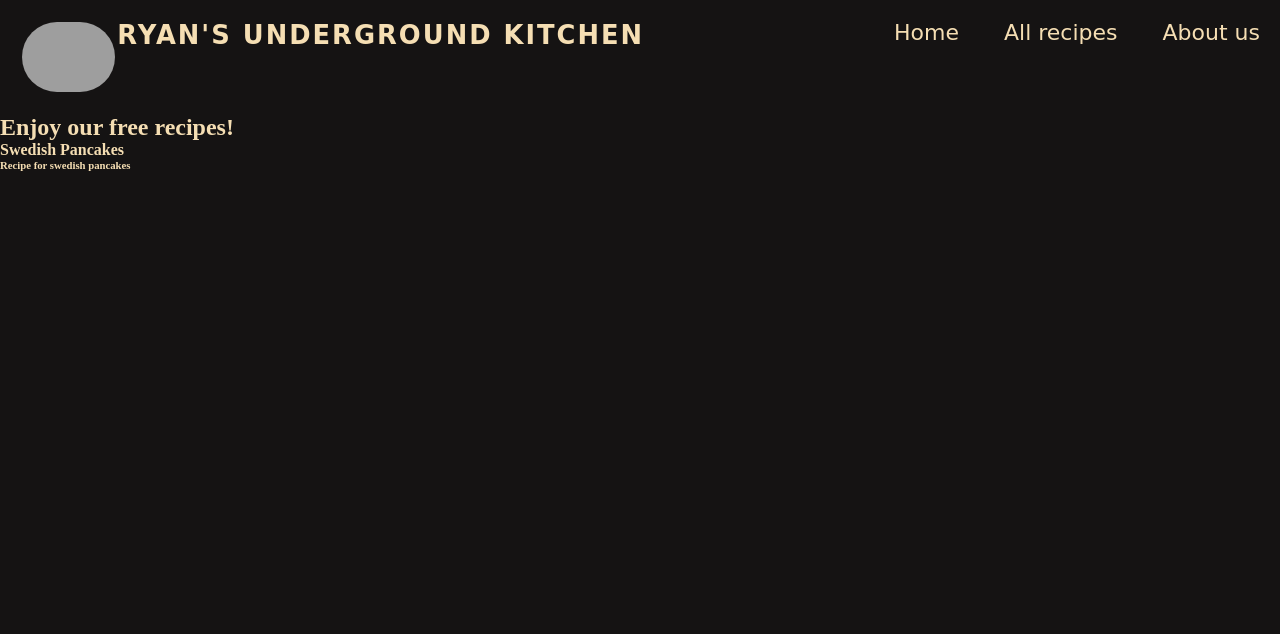
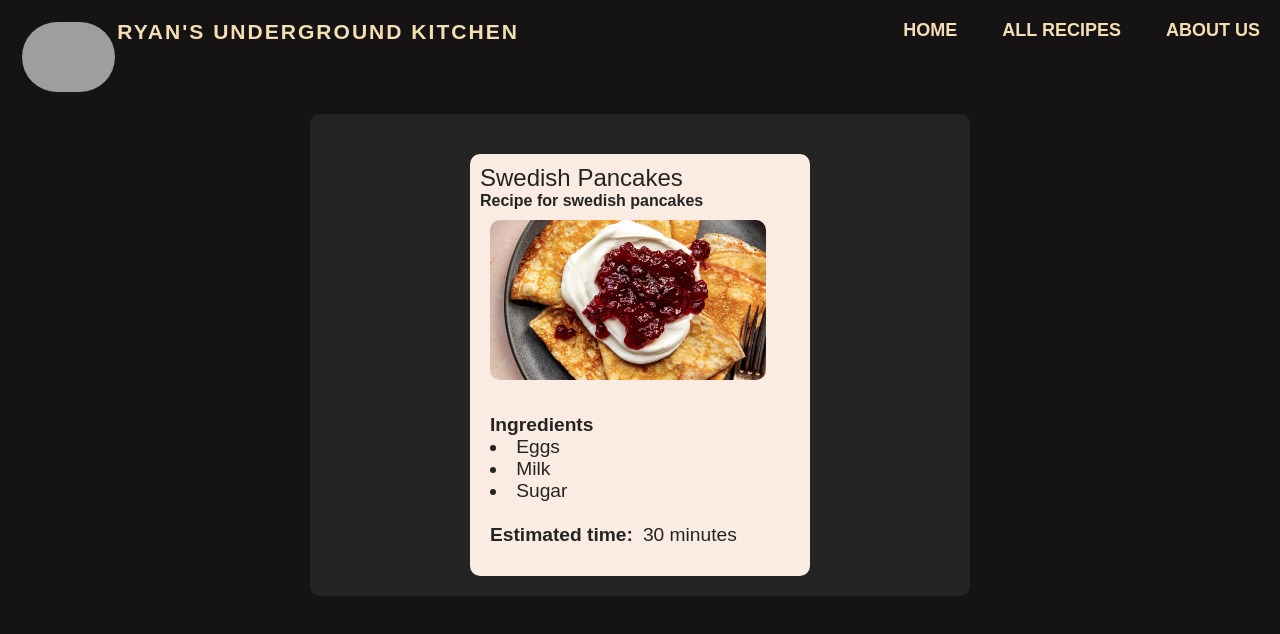
Before and after one commit to RyanLindman/recipe-app, a React (Vite) app in the folder frontend/: page /recipes/1 in a window 1280 px wide. Shown: the top 634 px of the page. Built offline with nearby package versions, Linux system fonts and the light colour scheme; grey boxes are pictures that could not be loaded.

Commit message:
progress made

```diff
--- a/frontend/src/AboutPage.css
+++ b/frontend/src/AboutPage.css
@@ -1,5 +1,5 @@
 .main-container {
-  font-family: "Verdana", sans-serif;
+
   display: flex;
   justify-content: space-around;
   margin: 10px;
@@ -30,6 +30,11 @@
   padding: 30px;
   border-radius: 10px;
   text-align: center;
+  width: 380px;
+  display: flex;
+  flex-direction: column;
+  gap: 15px;
+
 }
 
 .newsletter-form {
@@ -48,9 +53,10 @@
 .newsletter-form button {
   padding: 12px;
   width: 20%;
-  border-radius: 10px;
+  border-radius: 5px;
   border: none;
   cursor: pointer;
+
 
   transition: all ease 0.3s;
 }
--- a/frontend/src/components/Header.css
+++ b/frontend/src/components/Header.css
@@ -7,8 +7,9 @@
 
 .nav-content {
   display: flex;
-  font-family: "Comic sans ms";
 
+  text-transform: uppercase;
+  font-weight: 700;
 }
 
 .logo-content {
@@ -18,13 +19,11 @@
 
   margin: 0;
   padding: 0;
-  font-family: "Comic sans ms", sans serif;
 }
 
 .logo-content h3 {
   letter-spacing: 2px;
   color: wheat;
-
 }
 
 #logo {
@@ -37,37 +36,26 @@ header {
   display: flex;
   justify-content: space-between;
   flex-wrap: wrap;
-
 }
 .header-content {
   margin: 10px;
   padding: 10px;
-
 }
 
-
 .nav-list li {
-
   transition: all ease 0.3s;
 }
 
 .nav-list li:hover {
-
 }
 
 @media only screen and (max-width: 600px) {
-
   .nav-list {
-
     font-size: small;
     flex-wrap: wrap;
     justify-content: center;
-
-
   }
   .logo-content {
     font-size: small;
   }
-
-
 }
--- /dev/null
+++ b/frontend/src/components/NewsletterForm.css
@@ -0,0 +1,7 @@
+
+#newsletter-form {
+
+
+
+
+}
--- a/frontend/src/components/NewsletterForm.tsx
+++ b/frontend/src/components/NewsletterForm.tsx
@@ -1,4 +1,6 @@
 import { useState } from "react";
+
+import './NewsletterForm.css'
 
 const NewsletterForm = () => {
   const [email, setEmail] = useState("");
@@ -23,10 +25,10 @@ const NewsletterForm = () => {
   console.log(email);
 
   return (
-    <div>
+    <div className="email-success">
       {emailSubmitted ? (
         <div>
-          <h2 style={{ letterSpacing: "1px" }}>
+          <h2 style={{ letterSpacing: "1px", color:"green" }}>
             Email submitted successfully!
           </h2>
         </div>
@@ -45,7 +47,7 @@ const NewsletterForm = () => {
 
             {!validEmail && (
               <span className="form-error-msg" style={{ color: "tomato", fontWeight: 600 }}>
-                Not accepted: Please enter a valid email
+                Unvalid: Please enter a valid email
               </span>
             )}
           </div>
--- a/frontend/src/index.css
+++ b/frontend/src/index.css
@@ -1,14 +1,14 @@
 a {
-    all: unset;
-    cursor: pointer;
+  all: unset;
+  cursor: pointer;
 }
 
 body {
-    background-color: rgb(21, 19, 19);
+  background-color: rgb(21, 19, 19);
 }
 
-
 * {
-    margin: 0px;
-    padding: 0px;
+  margin: 0px;
+  padding: 0px;
+  font-family: "Futura", sans-serif; /* i made a last decision to change overall font to "Futura". Overrides the other rules for now */
 }
--- a/frontend/src/recipe_data.json
+++ b/frontend/src/recipe_data.json
@@ -6,13 +6,13 @@
     "description": "Recipe for swedish pancakes",
     "instructions": ["", ""],
     "EstimatedCookingTime": "30 minutes",
-    "ImagePath": "pancakes.jpg"
+    "ImagePath": "/pancakes.jpg"
   },
   {
     "id": 2,
     "name": "Mozarella Pizza",
     "ingredients": [
-      "Pizza dough (store-bought or homemade)",
+      "Pizza dough (store-bought or homemade) ",
       "1/2 cup tomato sauce",
       "2 cups shredded mozzarella cheese",
       "Fresh basil leaves",
@@ -21,18 +21,18 @@
     ],
     "description": "The popular italian go-to!",
     "instructions": [
-      "Preheat your oven to the highest temperature (usually around 500°F or 260°C).",
-      "Roll out the pizza dough on a floured surface to your desired thickness.",
-      "Transfer the rolled-out dough to a pizza stone or baking sheet.",
-      "Spread the tomato sauce evenly over the dough, leaving a border for the crust.",
-      "Sprinkle the shredded mozzarella cheese evenly over the sauce.",
-      "Season with salt and pepper to taste.",
-      "Drizzle a little olive oil over the pizza.",
-      "Bake in the preheated oven for 10-12 minutes or until the crust is golden and the cheese is bubbly and slightly browned.",
-      "Remove from the oven, top with fresh basil leaves, slice, and enjoy your Mozzarella Pizza!"
+      "Preheat your oven to the highest temperature (usually around 500°F or 260°C). ",
+      "Roll out the pizza dough on a floured surface to your desired thickness. ",
+      "Transfer the rolled-out dough to a pizza stone or baking sheet. ",
+      "Spread the tomato sauce evenly over the dough, leaving a border for the crust. ",
+      "Sprinkle the shredded mozzarella cheese evenly over the sauce. ",
+      "Season with salt and pepper to taste. ",
+      "Drizzle a little olive oil over the pizza. ",
+      "Bake in the preheated oven for 10-12 minutes or until the crust is golden and the cheese is bubbly and slightly browned. ",
+      "Remove from the oven, top with fresh basil leaves, slice, and enjoy your Mozarella Pizza. Brought to you by Ryans Underground Kitchen."
     ],
     "EstimatedCookingTime": "30 minutes",
-    "ImagePath": "pizza.jpg"
+    "ImagePath": "/pizza.jpg"
   },
   {
     "id": 3,
@@ -41,7 +41,7 @@
     "description": "Recipe for standard pancakes",
     "instructions": ["", ""],
     "EstimatedCookingTime": "30 minutes",
-    "ImagePath": "carbonara.jpg"
+    "ImagePath": "/carbonara.jpg"
   },
   {
     "id": 4,
@@ -50,7 +50,7 @@
     "description": "Recipe for standard pancakes",
     "instructions": ["", ""],
     "EstimatedCookingTime": "30 minutes",
-    "ImagePath": "lasagne.jpg"
+    "ImagePath": "/lasagne.jpg"
   },
 
   {
@@ -77,7 +77,7 @@
 
     "description": "New recipe! Now extra creamy and cheesy",
     "EstimatedCookingTime": "35-45 minutes",
-    "ImagePath": "alfredo.jpg"
+    "ImagePath": "/alfredo.jpg"
   },
 
   {
@@ -103,7 +103,7 @@
     ],
     "description": "Veggie? Try this!",
     "EstimatedCookingTime": "20 minutes",
-    "ImagePath": "vegetableStirFry.jpg"
+    "ImagePath": "/vegetableStirFry.jpg"
   },
 
   {
@@ -113,6 +113,6 @@
     "description": "Recipe for standard pancakes",
     "instructions": ["", ""],
     "EstimatedCookingTime": "30 minutes",
-    "ImagePath": "lasagne.jpg"
+    "ImagePath": "/lasagne.jpg"
   }
 ]
--- a/frontend/src/HomePage.css
+++ b/frontend/src/views/HomePage.css
@@ -22,8 +22,8 @@
 }
 
 .carousel button {
-  padding: 8px;
-  font-family: "Comic sans ms";
+  padding: 10px;
+  font-family: "Futura", sans-serif;
   transition: all ease 0.3s;
   cursor: pointer;
   font-weight: 600;
@@ -34,7 +34,9 @@
 }
 
 .carousel button:hover {
-  background-color: wheat;
+  background-color: tomato;
+  color: white;
+  font-style: oblique;
 }
 
 .welcome-msg {
@@ -45,6 +47,7 @@
   justify-content: center;
   align-items: center;
   margin-top: 30px;
+  margin-bottom: 30px;
 }
 
 @media only screen and (max-width: 600px) {
--- a/frontend/src/views/HomePage.tsx
+++ b/frontend/src/views/HomePage.tsx
@@ -2,7 +2,7 @@ import Header from "../components/Header";
 import Slider from "../components/Slider";
 
 
-import "../HomePage.css";
+import '../views/HomePage.css'
 
 const HomePage = () => {
 
@@ -11,8 +11,9 @@ const HomePage = () => {
     <>
       <Header fontSize={22} selectedPage="HomePage" />
       <div className="welcome-msg">
-        <h2 style={{textTransform:"uppercase"}}>Welcome to our recipe depository!</h2>
-        <h5 style={{fontStyle:"italic"}}>Find your favorite recipe or maybe discover a new one </h5>
+        <h1 style={{textTransform:"uppercase"}}>Welcome to our recipe depository!</h1>
+        <br />
+        <h3 style={{fontStyle:"italic"}}>Find your favorite recipe or maybe discover a new one </h3>
       </div>
       <Slider />
 
--- a/frontend/src/views/Recipe.css
+++ b/frontend/src/views/Recipe.css
@@ -1,3 +1,64 @@
-.recipe-id {
-    color: wheat;
+#recipe-card-id {
+  display: flex;
+  flex-direction: column;
+  background-color: #242424;
+  width: 50%;
+  margin: auto;
+  margin-bottom: 30px;
+  border-radius: 10px;
+
+  align-items: center;
+  justify-content: center;
+  padding: 10px;
+
+  color: wheat;
+
 }
+
+.recipe-id-header {
+  text-transform: uppercase;
+  font-size: medium;
+  color: tomato;
+  margin-bottom: 20px;
+}
+
+.recipe-read {
+  background-color: #faece2;
+  color: #242424;
+  width: 50%;
+  border-radius: 10px;
+  margin: 10px;
+  padding: 10px;
+}
+
+.recipe-inst {
+  margin-top: 10px;
+  line-height: 28px;
+  margin: 10px;
+}
+
+.ingredients {
+  margin: 10px;
+  font-size: larger;
+  font-weight: 200;
+  margin-top: 20px;
+  margin-bottom: 20px;
+}
+
+.estimated {
+  display: flex;
+  justify-content: flex-start;
+  gap: 10px;
+}
+#recipe-card-id img {
+    margin: 10px;
+  object-fit: cover;
+  height: max(8rem, 20vh);
+
+  width: 276px;
+  border-radius: 10px;
+}
+
+.space {
+    height: 10px;
+}
--- a/frontend/src/views/Recipe.tsx
+++ b/frontend/src/views/Recipe.tsx
@@ -1,32 +1,57 @@
 import { useParams } from "react-router-dom";
 import Header from "../components/Header";
-import recipe_data from '../recipe_data.json';
-import './Recipe.css'
-
+import recipe_data from "../recipe_data.json";
+import "./Recipe.css";
 
 const Recipe = () => {
-
   const { id } = useParams<{ id: string }>();
 
-  const recipe = recipe_data.find((item) => item.id === parseInt(id as string, 10));
+  const recipe = recipe_data.find(
+    (item) => item.id === parseInt(id as string, 10)
+  );
 
   if (!recipe) {
-    return <div style={{color:"tomato"}}>Recipe not found</div>
+    return (
+      <div style={{ color: "tomato" }}>
+        <h2>Recipe not found!</h2>
+      </div>
+    );
   }
-
 
   return (
     <div className="recipe-container">
-        <Header fontSize={22} />
+      <Header fontSize={18} />
 
-      <div className="recipe-id">
-        <h2>Enjoy our free recipes!</h2>
-        <h4>{recipe.name}</h4>
-        <h6>{recipe.description}</h6>
-        <div>
-          <p>{recipe.instructions}</p>
+      <div id="recipe-card-id">
+        <div className="recipe-id-header">
+
+
+        </div>
+        <div className="recipe-read">
+          <h2 style={{ fontWeight: 200 }}>{recipe.name}</h2>
+          <h4>{recipe.description}</h4>
+
+
+          <img src={recipe.ImagePath} alt="recipe-img" />
+
+          <div className="ingredients">
+            <p style={{ fontWeight: 600 }}>Ingredients</p>
+            {recipe.ingredients.map((item, index) => (
+              <li key={index}>{item}</li>
+            ))}
+            <br />
+            <div className="estimated">
+              <p style={{ fontWeight: 600 }}>Estimated time:</p>
+              <p>{recipe.EstimatedCookingTime}</p>
+            </div>
+          </div>
+          <div className="recipe-inst">
+            <p>{recipe.instructions}</p>
+          </div>
         </div>
       </div>
+
+      <div className="space"></div>
     </div>
   );
 };
```
